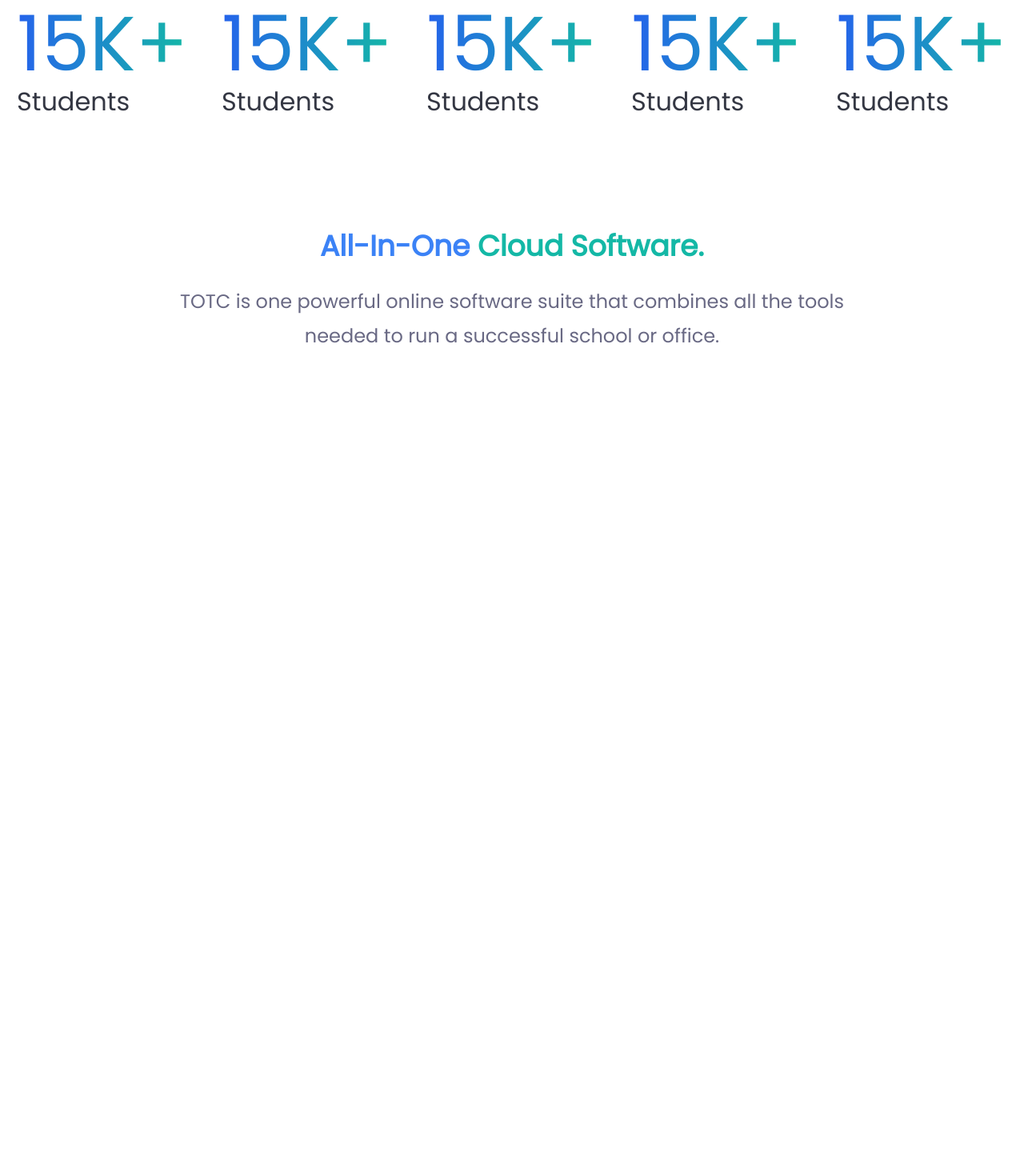
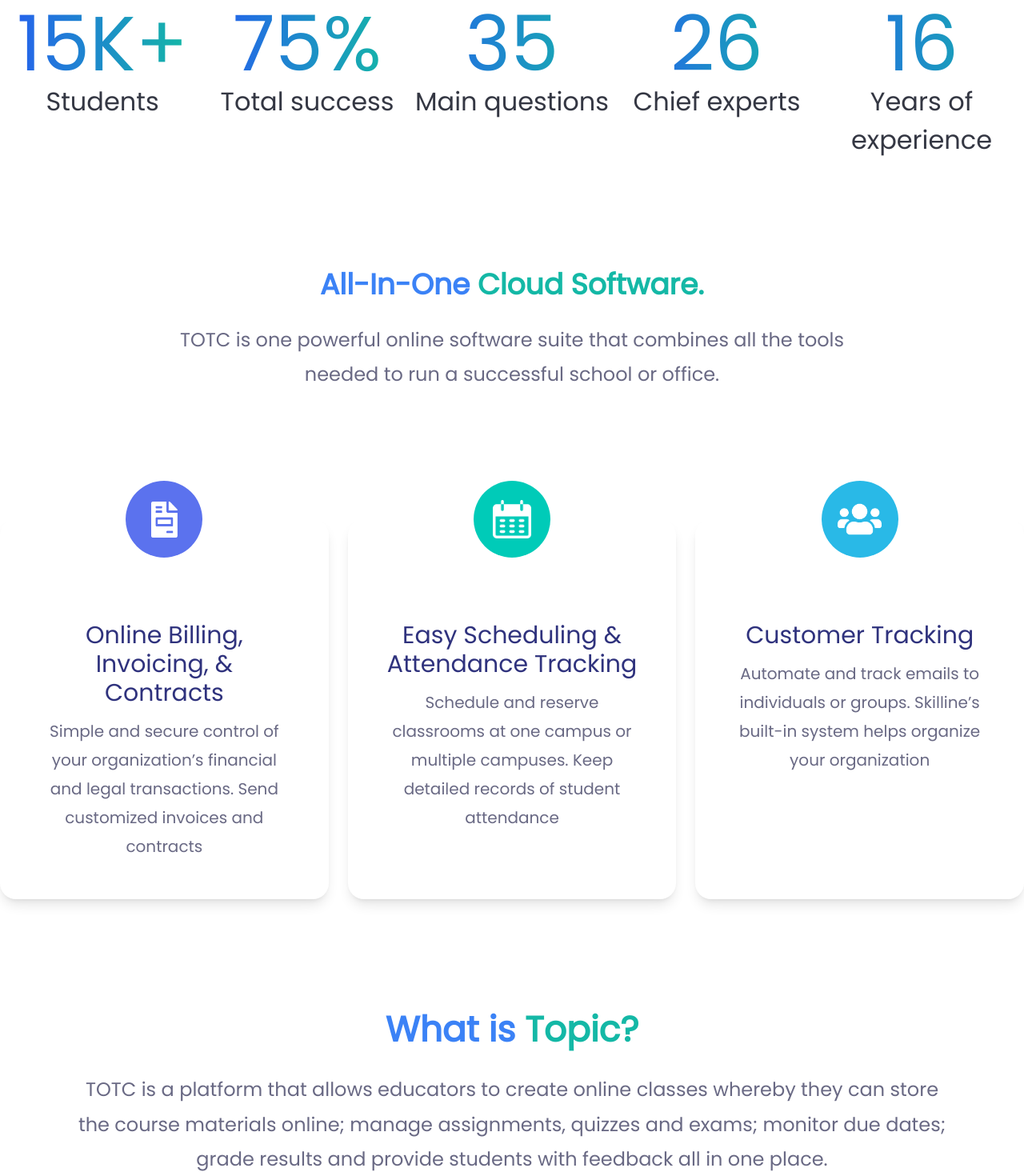
Before and after one commit to Danilo95415/next-tailwind-learning-site, a Next.js app: page / in a window 1280 px wide. Shown: the part 1117-2587 px from the top of the page at 80% size. Before the commit the page ends 1558 px from the top, so only its background shows below. Built offline with nearby package versions, Linux system fonts and the light colour scheme.

Commit message:
add card-part

```diff
--- a/src/app/page.tsx
+++ b/src/app/page.tsx
@@ -1,33 +1,33 @@
-"use client"
+"use client";
 import Image from "next/image";
-import { useState, useMemo } from "react";
+import { useState } from "react";
 
 export default function Home() {
     const [active, setActive] = useState(false);
 
     return (
         <div>
-            <div className="bg-[#49BBBD]">
+            <div className="bg-[#49BBBD] px-5 md:px-0">
                 <div className="container mx-auto">
                     <div className="header flex flex-row justify-between items-center h-20 text-white">
                         <div className="font-bold text-xl">
-                            <a href="#">TOTC{active?"true":"false"}</a>
+                            <a href="#">TOTC{active ? "true" : "false"}</a>
                         </div>
                         <div className="">
                             <ul className="hidden lg:flex">
-                                <li className="mr-20">
+                                <li className="mr-12">
                                     <a href="#">Home</a>
                                 </li>
-                                <li className="mr-20">
+                                <li className="mr-12">
                                     <a href="#">Courses</a>
                                 </li>
-                                <li className="mr-20">
+                                <li className="mr-12">
                                     <a href="#">Careers</a>
                                 </li>
-                                <li className="mr-20">
+                                <li className="mr-12">
                                     <a href="#">Blog</a>
                                 </li>
-                                <li className="mr-20">
+                                <li className="mr-12">
                                     <a href="#">About Us</a>
                                 </li>
                                 <li className="mr-6">
@@ -47,7 +47,13 @@ export default function Home() {
                                     </a>
                                 </li>
                             </ul>
-                            <div className={"block md:hidden cursor-pointer " + (active ? 'active' : '')} onClick={() => setActive(!active)}>
+                            <div
+                                className={
+                                    "block lg:hidden cursor-pointer " +
+                                    (active ? "active" : "")
+                                }
+                                onClick={() => setActive(!active)}
+                            >
                                 <div className="bar transition-all ease-in-out duration-300 w-[25px] h-[3px] my-[5px] bg-white"></div>
                                 <div className="bar transition-all ease-in-out duration-300 w-[25px] h-[3px] my-[5px] bg-white"></div>
                                 <div className="bar transition-all ease-in-out duration-300 w-[25px] h-[3px] my-[5px] bg-white"></div>
@@ -74,6 +80,7 @@ export default function Home() {
                                         height={80}
                                         src={"/images/play.svg"}
                                         alt={"Play Icon"}
+                                        className="mt-[30px] scale-[2.0]"
                                     />
                                 </button>
                             </div>
@@ -164,7 +171,7 @@ export default function Home() {
                         </p>
                     </div>
                 </div>
-                <div className="grid lg:grid-cols-5 md:grid-cols-3 sm:grid-cols-2 mt-20">
+                <div className="grid lg:grid-cols-5 md:grid-cols-3 sm:grid-cols-2 mt-20 text-center">
                     <div className="mx-auto">
                         <h1 className="text-8xl bg-gradient-to-r from-blue-600 to-teal-500 text-transparent bg-clip-text">
                             15K+
@@ -175,34 +182,34 @@ export default function Home() {
                     </div>
                     <div className="mx-auto">
                         <h1 className="text-8xl bg-gradient-to-r from-blue-600 to-teal-500 text-transparent bg-clip-text">
-                            15K+
+                            75%
                         </h1>
                         <p className="text-[32px] text-[rgb(1,5,20)] text-opacity-80">
-                            Students
+                            Total success
                         </p>
                     </div>
                     <div className="mx-auto">
                         <h1 className="text-8xl bg-gradient-to-r from-blue-600 to-teal-500 text-transparent bg-clip-text">
-                            15K+
+                            35
                         </h1>
                         <p className="text-[32px] text-[rgb(1,5,20)] text-opacity-80">
-                            Students
+                            Main questions
                         </p>
                     </div>
                     <div className="mx-auto">
                         <h1 className="text-8xl bg-gradient-to-r from-blue-600 to-teal-500 text-transparent bg-clip-text">
-                            15K+
+                            26
                         </h1>
                         <p className="text-[32px] text-[rgb(1,5,20)] text-opacity-80">
-                            Students
+                            Chief experts
                         </p>
                     </div>
                     <div className="mx-auto">
                         <h1 className="text-8xl bg-gradient-to-r from-blue-600 to-teal-500 text-transparent bg-clip-text">
-                            15K+
+                            16
                         </h1>
                         <p className="text-[32px] text-[rgb(1,5,20)] text-opacity-80">
-                            Students
+                            Years of experience
                         </p>
                     </div>
                 </div>
@@ -218,6 +225,76 @@ export default function Home() {
                     </p>
                 </div>
             </div>
+            <div className="container mx-auto mt-40">
+                <div className="grid grid-cols-1 md:grid-cols-3 gap-6 mb-12">
+                    <div className="bg-white px-12 relative shadow-lg pb-12 rounded-[20px]">
+                        <div className="bg-[#5B72EE] mt-[-48px] w-24 h-24 flex justify-center items-center rounded-full mx-auto ">
+                            <Image
+                                src="/images/invoice.png"
+                                width={33}
+                                height={46}
+                                alt="Invoice Icon"
+                            />
+                        </div>
+                        <div className="mt-[79px] text-center text-[#2f327d] font-medium text-3xl">
+                            Online Billing, Invoicing, & Contracts
+                        </div>
+                        <div className="mt-3 text-[#696984] text-center text-xl font-normal leading-[180%]">
+                            Simple and secure control of your organization’s
+                            financial and legal transactions. Send customized
+                            invoices and contracts
+                        </div>
+                    </div>
+                    <div className="bg-white px-12 relative shadow-lg pb-12 rounded-[20px]">
+                        <div className="bg-[#00cbb8] mt-[-48px] w-24 h-24 flex justify-center items-center rounded-full mx-auto ">
+                            <Image
+                                src="/images/calendar.png"
+                                width={48}
+                                height={48}
+                                alt="Calendar Icon"
+                            />
+                        </div>
+                        <div className="mt-[79px] text-center text-[#2f327d] font-medium text-3xl">
+                            Easy Scheduling & Attendance Tracking
+                        </div>
+                        <div className="mt-3 text-[#696984] text-center text-xl font-normal leading-[180%]">
+                            Schedule and reserve classrooms at one campus or
+                            multiple campuses. Keep detailed records of student
+                            attendance
+                        </div>
+                    </div>
+                    <div className="bg-white px-12 relative shadow-lg pb-12 rounded-[20px]">
+                        <div className="bg-[#29b9E7] mt-[-48px] w-24 h-24 flex justify-center items-center rounded-full mx-auto ">
+                            <Image
+                                src="/images/users.png"
+                                width={55}
+                                height={44}
+                                alt="Users Icon"
+                            />
+                        </div>
+                        <div className="mt-[79px] text-center text-[#2f327d] font-medium text-3xl">
+                            Customer Tracking
+                        </div>
+                        <div className="mt-3 text-[#696984] text-center text-xl font-normal leading-[180%]">
+                            Automate and track emails to individuals or groups.
+                            Skilline’s built-in system helps organize your
+                            organization
+                        </div>
+                    </div>
+                </div>
+                <div className="mt-[130px] max-w-[1100px] mx-auto text-center">
+                    <h1 className="text-blue-500 text-[44px] font-bold">
+                        What is <span className="text-teal-500">Topic?</span>
+                    </h1>
+                    <p className="mt-5 text-2xl text-[#696984] leading-[1.8]">
+                        TOTC is a platform that allows educators to create
+                        online classes whereby they can store the course
+                        materials online; manage assignments, quizzes and exams;
+                        monitor due dates; grade results and provide students
+                        with feedback all in one place.
+                    </p>
+                </div>
+            </div>
         </div>
     );
 }
```
